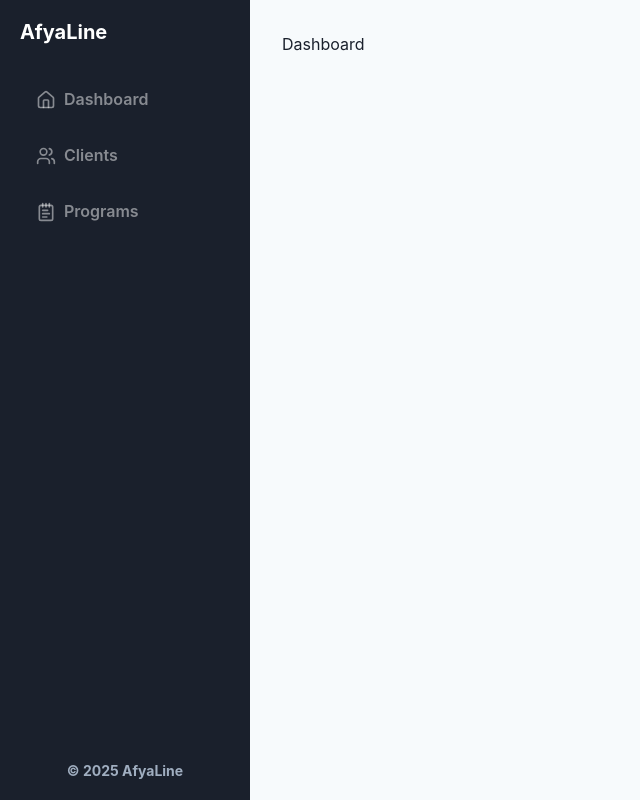
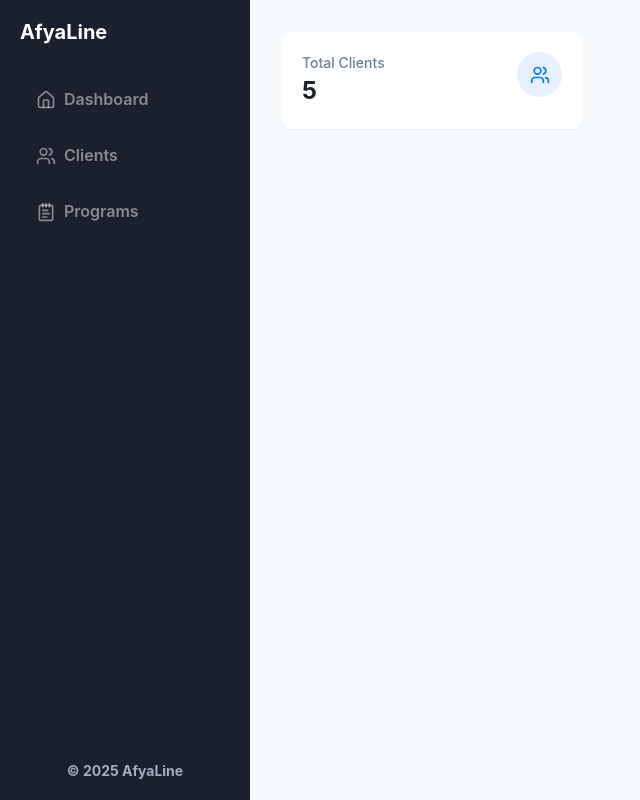
Before and after one commit to mogaya/AfyaLine, a React (Vite) app in the folder frontend/: page / in a window 1280 px wide. Shown: the whole page, without its empty margins (0-640 px from the left). Built offline with nearby package versions, Linux system fonts and the light colour scheme.

Commit message:
added statcard

```diff
--- /dev/null
+++ b/frontend/src/components/Dashboard/StatCard.tsx
@@ -0,0 +1,59 @@
+import { Box, Flex, Icon, Stat, StatLabel, StatNumber } from "@chakra-ui/react";
+import { LucideIcon } from "lucide-react";
+
+interface StatCardProps {
+  title: string;
+  value: string | number;
+  icon: LucideIcon;
+  iconColor: string;
+  bgColor: string;
+}
+
+const StatCard = ({
+  title,
+  value,
+  icon,
+  iconColor,
+  bgColor,
+}: StatCardProps) => {
+  return (
+    <>
+      <Box
+        maxW={"300px"}
+        bg={"white"}
+        borderRadius={"lg"}
+        boxShadow={"sm"}
+        p={5}
+        transition={"transform 0.2s"}
+        _hover={{ transform: "translateY(-2px)", boxShadow: "md" }}
+      >
+        <Flex justify={"space-between"}>
+          {/* Stat Label and Number */}
+          <Stat>
+            <StatLabel color={"gray.500"} fontSize={"sm"}>
+              {title}
+            </StatLabel>
+            <StatNumber fontSize={"2xl"} fontWeight={"bold"}>
+              {value}
+            </StatNumber>
+          </Stat>
+
+          {/* Icon */}
+          <Flex
+            align={"center"}
+            justify={"center"}
+            bg={bgColor}
+            color={iconColor}
+            borderRadius={"full"}
+            w={"45px"}
+            h={"45px"}
+          >
+            <Icon as={icon} boxSize={5}></Icon>
+          </Flex>
+        </Flex>
+      </Box>
+    </>
+  );
+};
+
+export default StatCard;
--- a/frontend/src/pages/Dashboard.tsx
+++ b/frontend/src/pages/Dashboard.tsx
@@ -1,7 +1,18 @@
-import React from "react";
+import StatCard from "../components/Dashboard/StatCard";
+import { Notebook, Users } from "lucide-react";
 
 const Dashboard = () => {
-  return <div>Dashboard</div>;
+  return (
+    <>
+      <StatCard
+        bgColor="#E6F0FF"
+        icon={Users}
+        iconColor="#007BFF"
+        title="Total Clients"
+        value={5}
+      ></StatCard>
+    </>
+  );
 };
 
 export default Dashboard;
```
